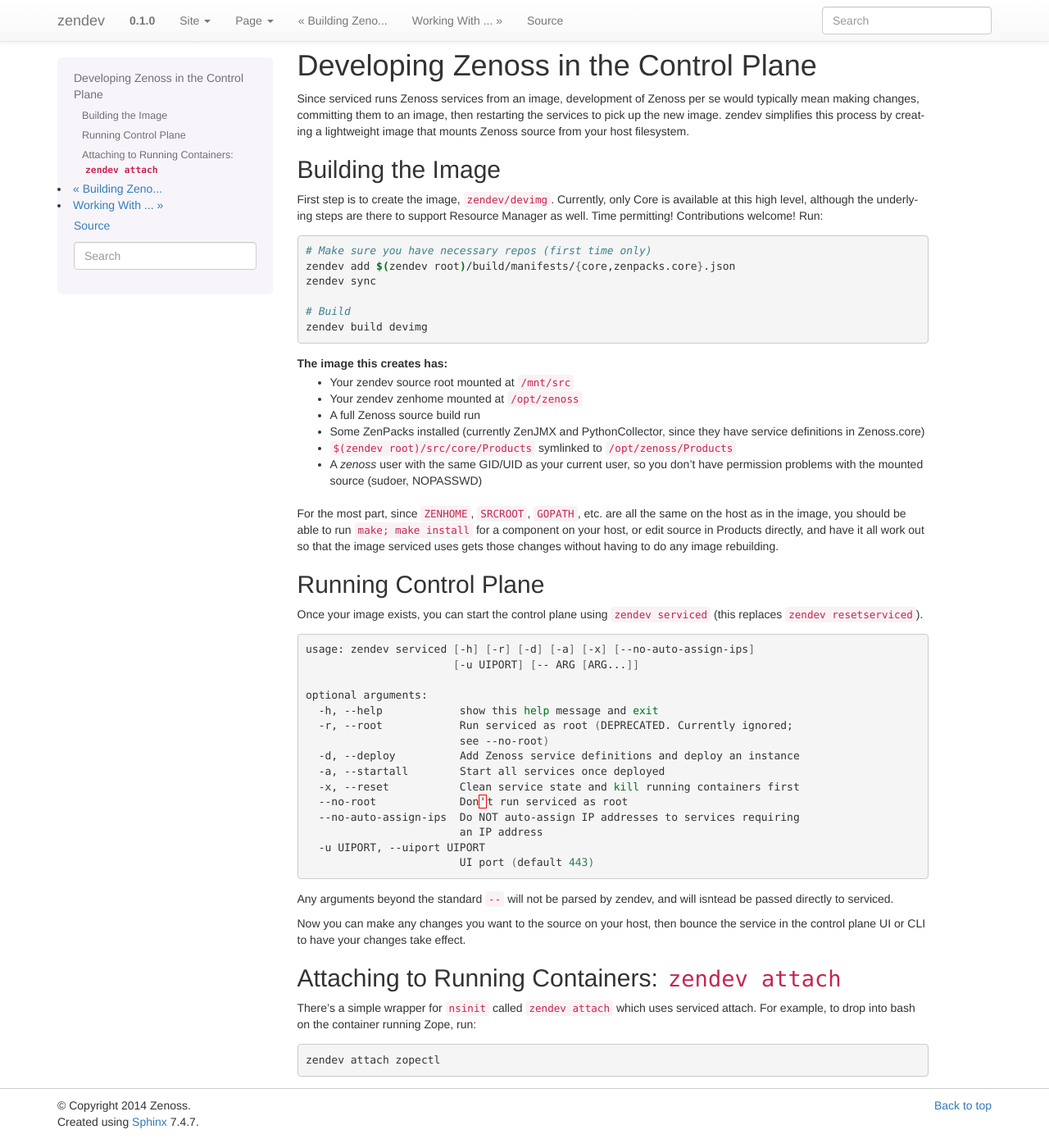
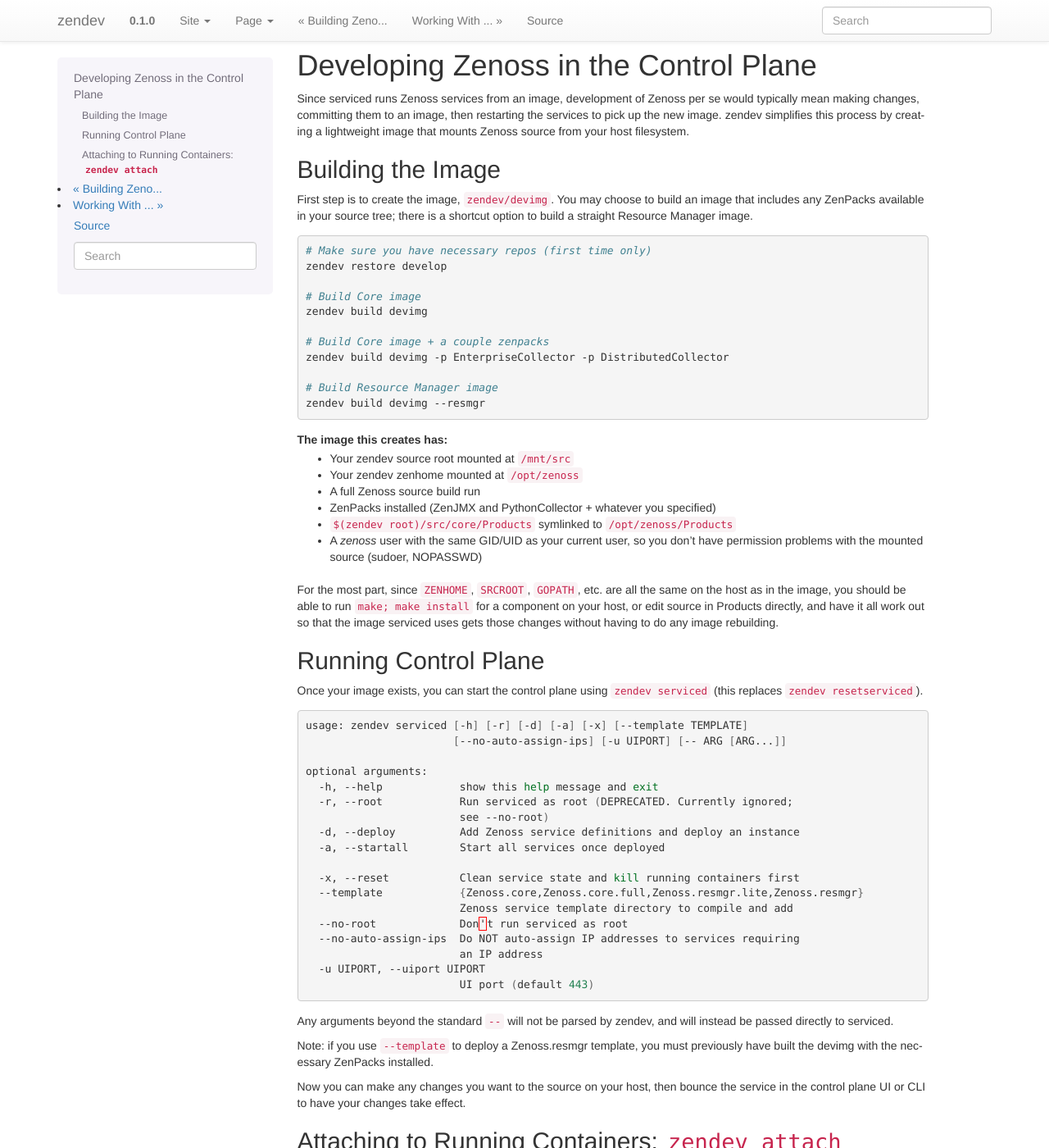
Before and after one commit to zenoss/zendev, a Sphinx documentation site: the page built from docs/devimg.rst, in a window 1280 px wide and 1400 px high. Shown: the whole window at 82% size. Built offline with Sphinx 7.4.7, drawn with Linux system fonts in a browser that asks for light colours.

Commit message:
Document the new stuff

```diff
--- a/docs/devimg.rst
+++ b/docs/devimg.rst
@@ -9,25 +9,29 @@
 
 Building the Image
 ==================
-First step is to create the image, ``zendev/devimg``. Currently, only Core is
-available at this high level, although the underlying steps are there to
-support Resource Manager as well. Time permitting! Contributions welcome! Run:
+First step is to create the image, ``zendev/devimg``. You may choose to build
+an image that includes any ZenPacks available in your source tree; there is a
+shortcut option to build a straight Resource Manager image.
 
 .. code-block:: bash
 
     # Make sure you have necessary repos (first time only)
-    zendev add $(zendev root)/build/manifests/{core,zenpacks.core}.json
-    zendev sync
+    zendev restore develop
 
-    # Build
+    # Build Core image
     zendev build devimg
+
+    # Build Core image + a couple zenpacks
+    zendev build devimg -p EnterpriseCollector -p DistributedCollector
+
+    # Build Resource Manager image
+    zendev build devimg --resmgr
 
 The image this creates has:
  * Your zendev source root mounted at ``/mnt/src``
  * Your zendev zenhome mounted at ``/opt/zenoss``
  * A full Zenoss source build run
- * Some ZenPacks installed (currently ZenJMX and PythonCollector, since they
-   have service definitions in Zenoss.core)
+ * ZenPacks installed (ZenJMX and PythonCollector + whatever you specified)
  * ``$(zendev root)/src/core/Products`` symlinked to ``/opt/zenoss/Products``
  * A `zenoss` user with the same GID/UID as your current user, so you don't
    have permission problems with the mounted source (sudoer, NOPASSWD)
@@ -45,8 +49,8 @@
 
 .. code-block:: bash
 
-    usage: zendev serviced [-h] [-r] [-d] [-a] [-x] [--no-auto-assign-ips]
-                           [-u UIPORT] [-- ARG [ARG...]]
+    usage: zendev serviced [-h] [-r] [-d] [-a] [-x] [--template TEMPLATE]
+                           [--no-auto-assign-ips] [-u UIPORT] [-- ARG [ARG...]]
 
     optional arguments:
       -h, --help            show this help message and exit
@@ -54,7 +58,10 @@
                             see --no-root)
       -d, --deploy          Add Zenoss service definitions and deploy an instance
       -a, --startall        Start all services once deployed
+
       -x, --reset           Clean service state and kill running containers first
+      --template            {Zenoss.core,Zenoss.core.full,Zenoss.resmgr.lite,Zenoss.resmgr}
+                            Zenoss service template directory to compile and add
       --no-root             Don't run serviced as root
       --no-auto-assign-ips  Do NOT auto-assign IP addresses to services requiring
                             an IP address
@@ -63,7 +70,10 @@
 
 
 Any arguments beyond the standard ``--`` will not be parsed by zendev, and will
-isntead be passed directly to serviced.
+instead be passed directly to serviced.
+
+Note: if you use ``--template`` to deploy a Zenoss.resmgr template, you must
+previously have built the devimg with the necessary ZenPacks installed.
 
 Now you can make any changes you want to the source on your host, then bounce
 the service in the control plane UI or CLI to have your changes take effect.
```
